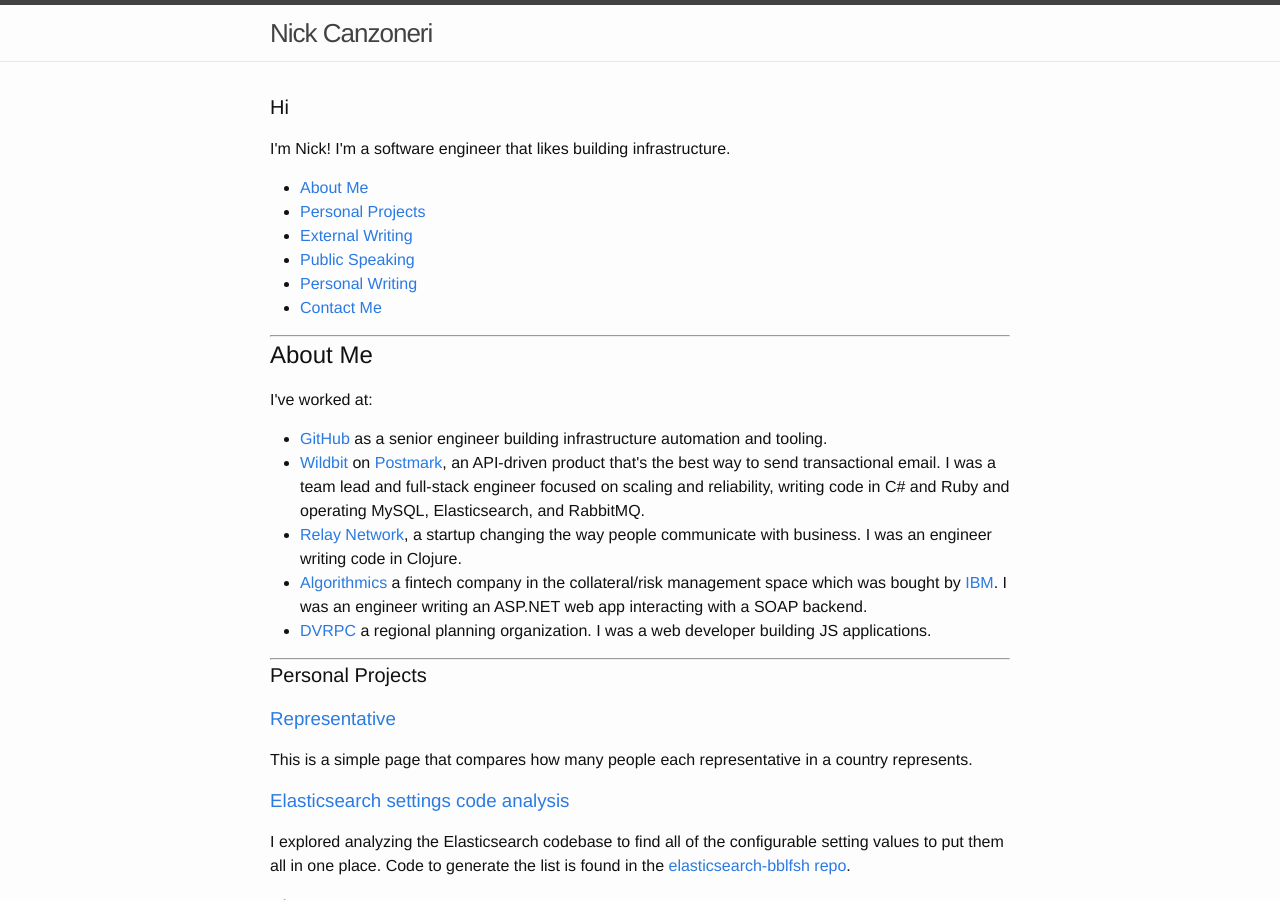
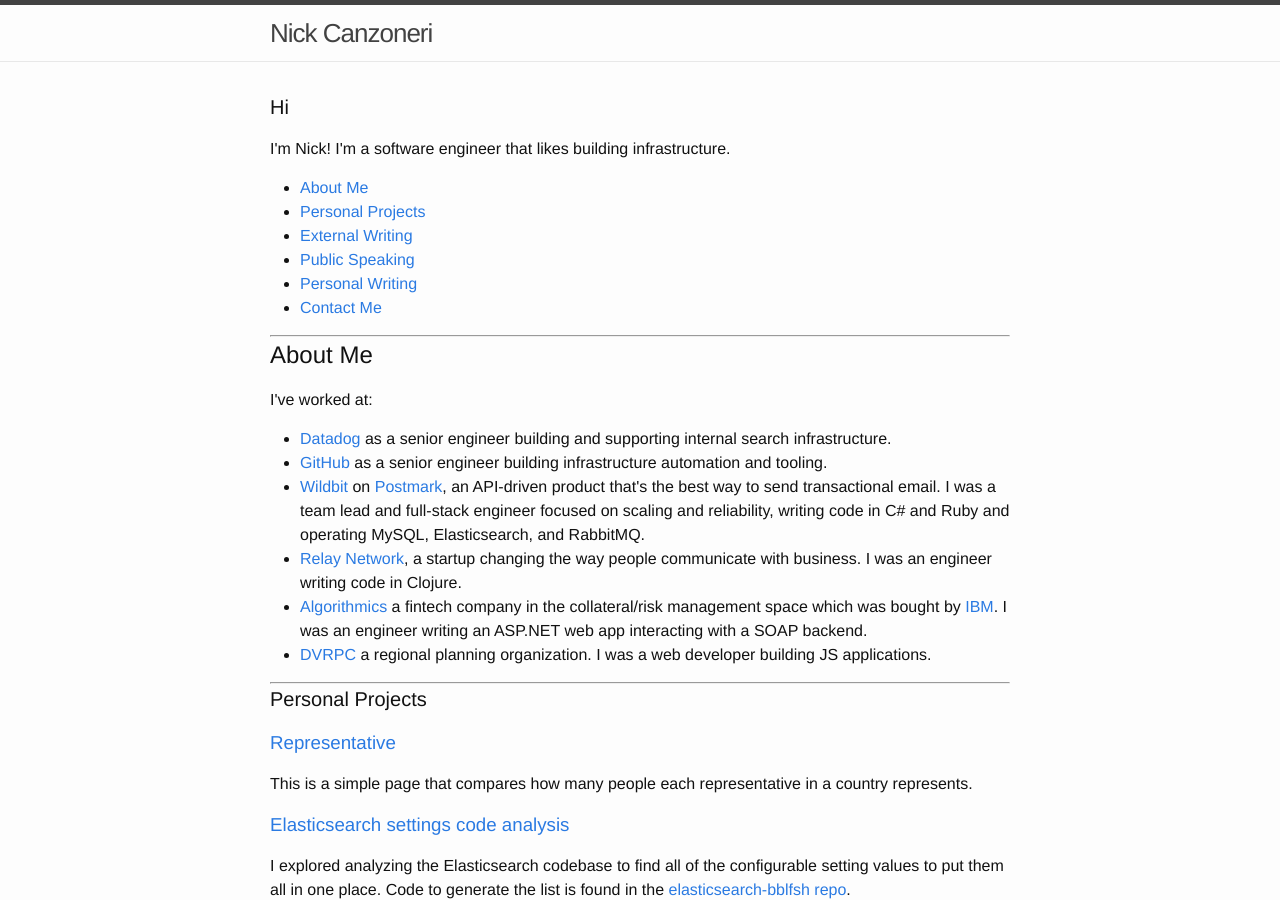
Before and after one commit to nickcanz/nickcanz.github.com, a Jekyll site: the page built from index.html, in a window 1280 px wide and 900 px high. Built offline with Jekyll 4.4.1, drawn with Linux system fonts in a browser that asks for light colours.

Commit message:
Update about me

```diff
--- a/index.html
+++ b/index.html
@@ -20,6 +20,7 @@
 
   <p>I've worked at:</p>
   <ul>
+    <li><a href="https://datadoghq.com">Datadog</a> as a senior engineer building and supporting internal search infrastructure.</li>
     <li><a href="https://github.com">GitHub</a> as a senior engineer building infrastructure automation and tooling.</li>
     <li><a href="https://www.wildbit.com">Wildbit</a> on <a href="https://www.postmarkapp.com">Postmark</a>, an API-driven product that's the best way to send transactional email. I was a team lead and full-stack engineer focused on scaling and reliability, writing code in C# and Ruby and operating MySQL, Elasticsearch, and RabbitMQ.</li>
     <li><a href="https://www.relaynetwork.com/">Relay Network</a>, a startup changing the way people communicate with business. I was an engineer writing code in Clojure.</li>
```
